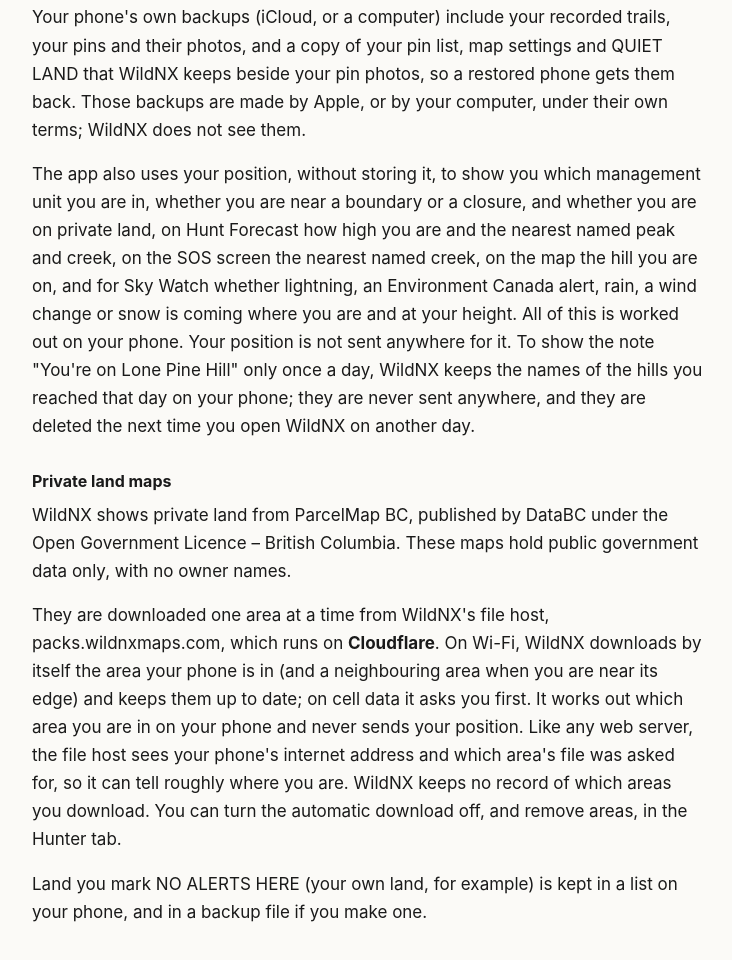
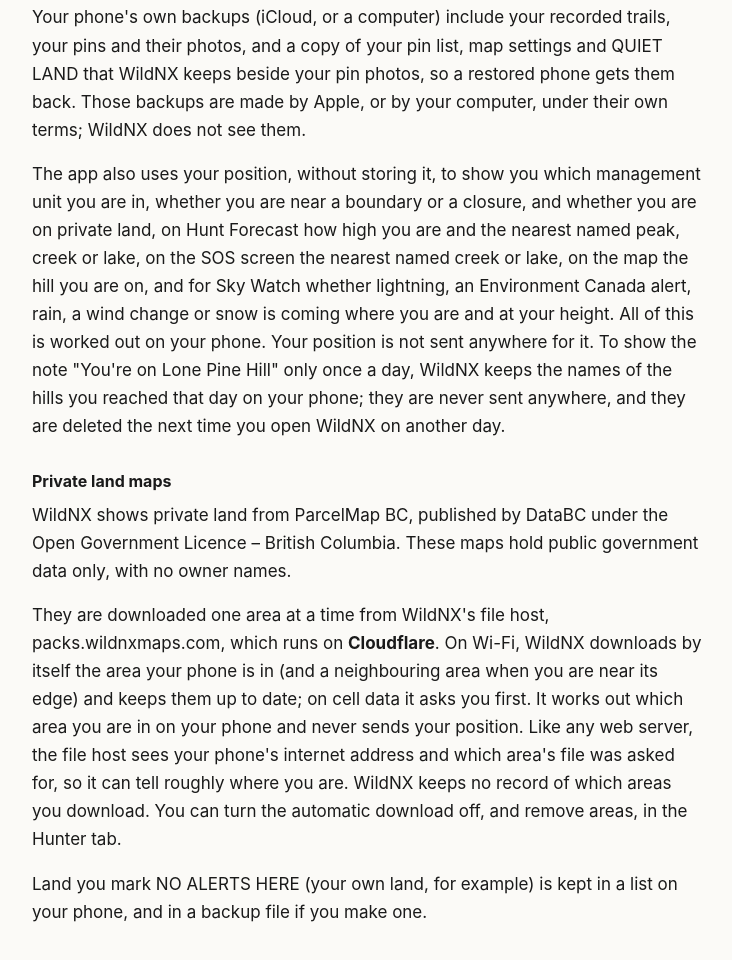
Before and after one commit to robbacks-cmyk/wildnx-legal, a plain HTML site: page privacy.html in a window 1280 px wide. Shown: the part 3051-4011 px from the top of the page, without its empty margins (272-1004 px from the left). Drawn offline with Linux system fonts and the light colour scheme.

Commit message:
Privacy: lakes in the position sentence (Hunt Forecast's nearest named peak, creek or lake; the SOS screen's nearest named creek or lake)
Co-Authored-By: Claude Opus 5.5 <noreply@anthropic.com>

```diff
--- a/privacy.html
+++ b/privacy.html
@@ -92,7 +92,7 @@
 <p>Trips you open from a file or a link, including ones other hunters send you, stay on your phone, under SHARED WITH ME, until you delete them. Opening a link downloads the locked trip from the file host and unlocks it on your phone; the file host never sees the key. They are removed when you delete your account.</p>
 <p>BACK UP, in the Hunter tab, makes a backup file of your saved trails (exactly where you went, with times and height), their step counts and weather, your pins with their notes, photos and weather, the trips other hunters sent you (SHARED WITH ME), which pins and trails you have hidden, your map settings (Sky Watch's switches included), and the land you marked NO ALERTS HERE (QUIET LAND: each piece of land's PID, size and town or district). It has no password, and your account, email and profile are not in it. WildNX hands the file to your phone's share sheet, and you choose where it goes; WildNX does not upload it or send it anywhere itself. Anyone who gets the file can see everything in it, so keep it somewhere private. RESTORE adds what a backup file has and your account on this phone does not; it never replaces or deletes anything, and keeps the map settings you have chosen.</p>
 <p>Your phone's own backups (iCloud, or a computer) include your recorded trails, your pins and their photos, and a copy of your pin list, map settings and QUIET LAND that WildNX keeps beside your pin photos, so a restored phone gets them back. Those backups are made by Apple, or by your computer, under their own terms; WildNX does not see them.</p>
-<p>The app also uses your position, without storing it, to show you which management unit you are in, whether you are near a boundary or a closure, and whether you are on private land, on Hunt Forecast how high you are and the nearest named peak and creek, on the SOS screen the nearest named creek, on the map the hill you are on, and for Sky Watch whether lightning, an Environment Canada alert, rain, a wind change or snow is coming where you are and at your height. All of this is worked out on your phone. Your position is not sent anywhere for it. To show the note "You're on Lone Pine Hill" only once a day, WildNX keeps the names of the hills you reached that day on your phone; they are never sent anywhere, and they are deleted the next time you open WildNX on another day.</p>
+<p>The app also uses your position, without storing it, to show you which management unit you are in, whether you are near a boundary or a closure, and whether you are on private land, on Hunt Forecast how high you are and the nearest named peak, creek or lake, on the SOS screen the nearest named creek or lake, on the map the hill you are on, and for Sky Watch whether lightning, an Environment Canada alert, rain, a wind change or snow is coming where you are and at your height. All of this is worked out on your phone. Your position is not sent anywhere for it. To show the note "You're on Lone Pine Hill" only once a day, WildNX keeps the names of the hills you reached that day on your phone; they are never sent anywhere, and they are deleted the next time you open WildNX on another day.</p>
 
 <h3>Private land maps</h3>
 <p>WildNX shows private land from ParcelMap BC, published by DataBC under the Open Government Licence – British Columbia. These maps hold public government data only, with no owner names.</p>
```
